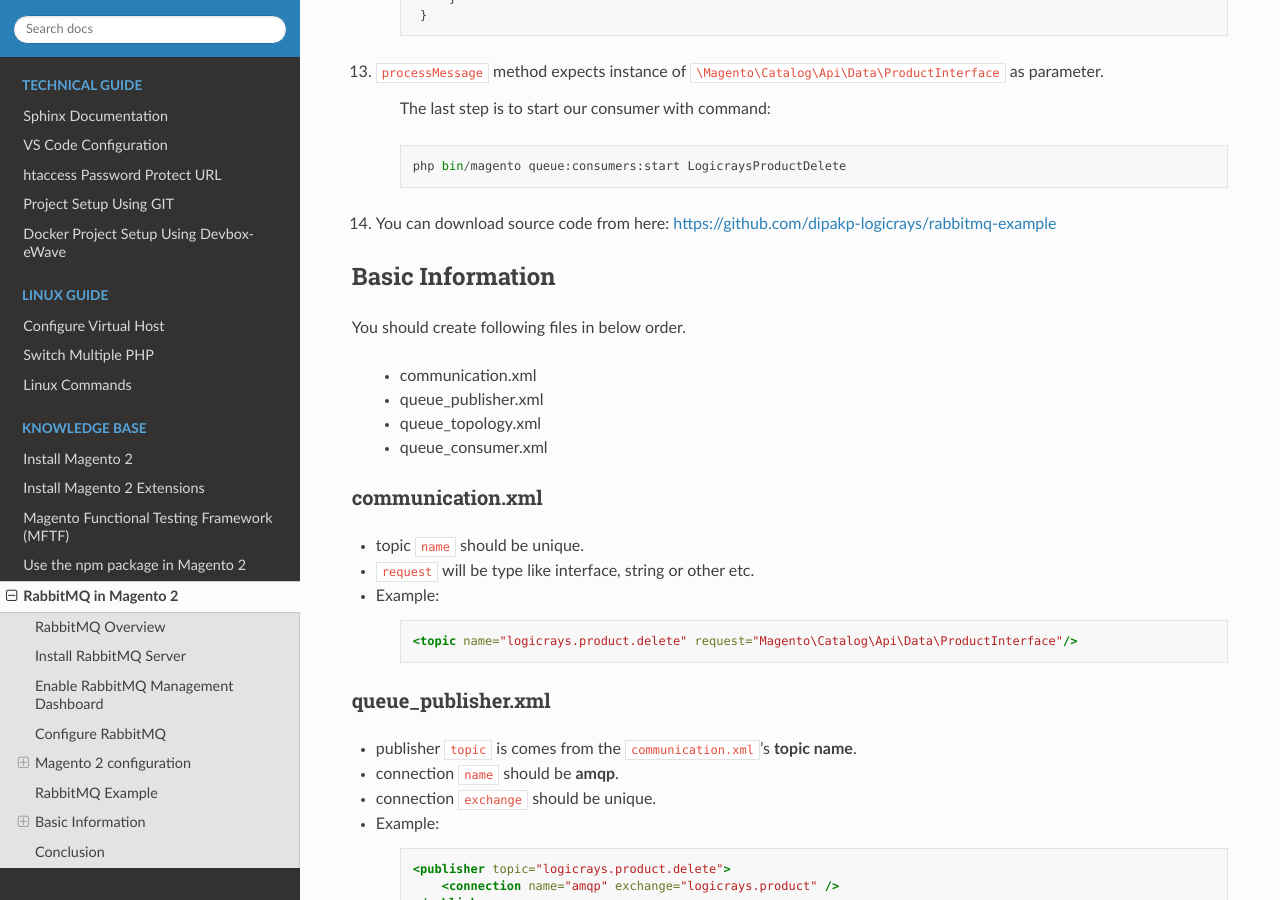
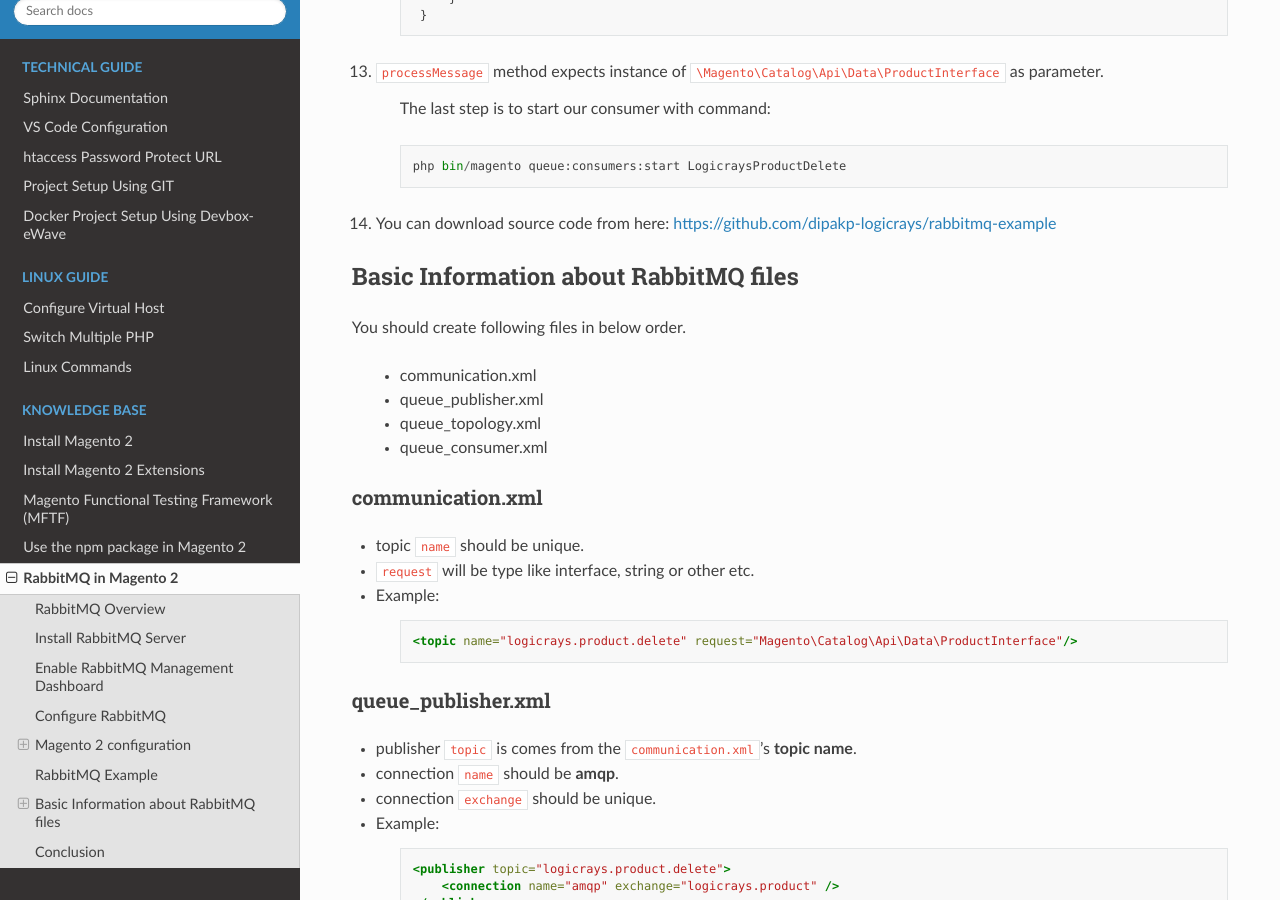
Before and after one commit to dipakp-logicrays/dipakp-docs, a Sphinx documentation site: the page built from docs/kb/rabbitmq/index.rst, in a window 1280 px wide and 900 px high, scrolled down 9543 px. Built offline with Sphinx 7.4.7 and the Read the Docs theme 2.0.0, drawn with Linux system fonts in a browser that asks for light colours.

Commit message:
update duplicate title in rabbitmq userguide

```diff
--- a/docs/kb/rabbitmq/index.rst
+++ b/docs/kb/rabbitmq/index.rst
@@ -447,8 +447,9 @@ RabbitMQ Example
 
 #. You can download source code from here: https://github.com/dipakp-logicrays/rabbitmq-example
 
-Basic Information
------------------
+Basic Information about RabbitMQ files
+--------------------------------------
+
 You should create following files in below order.
 
     - communication.xml
```
